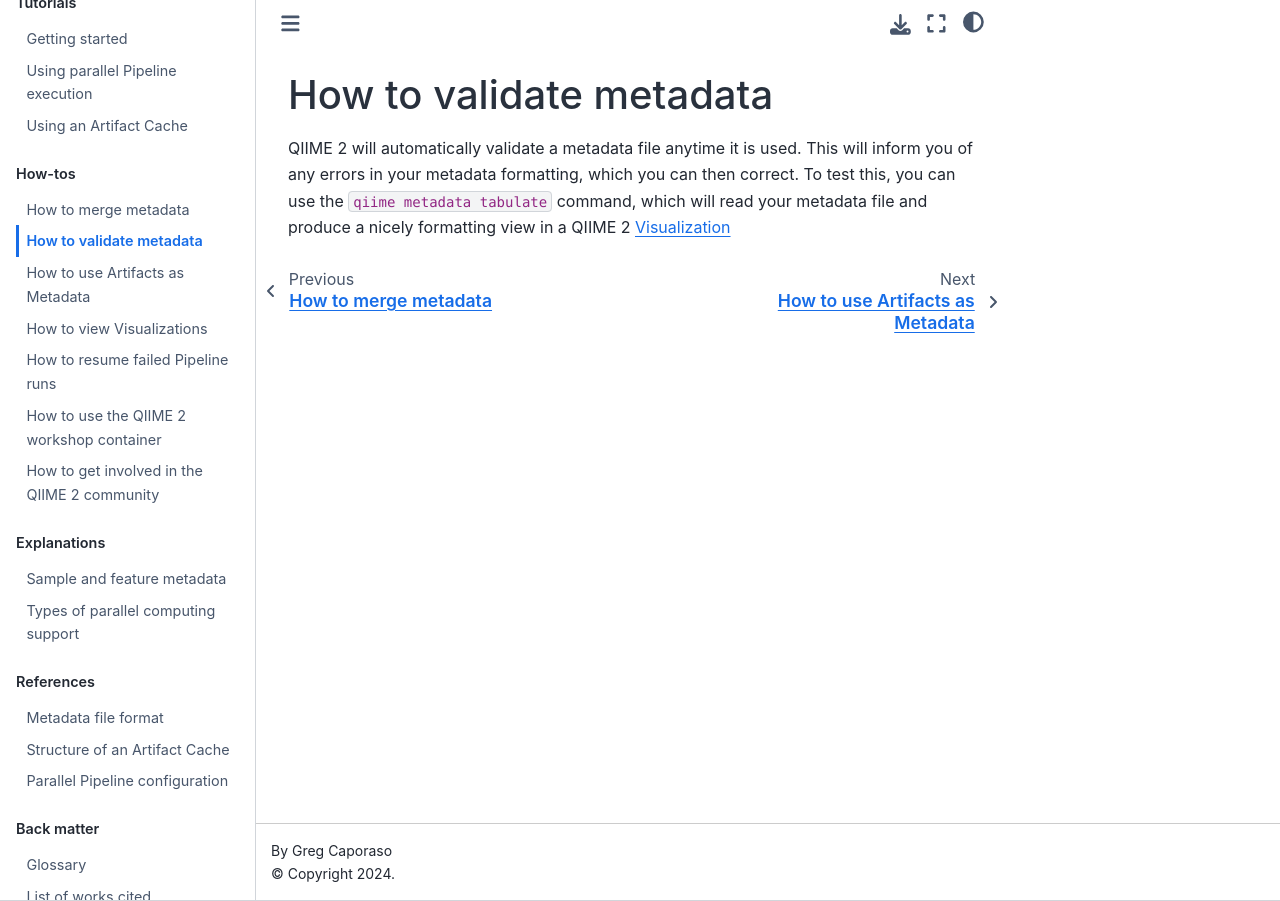
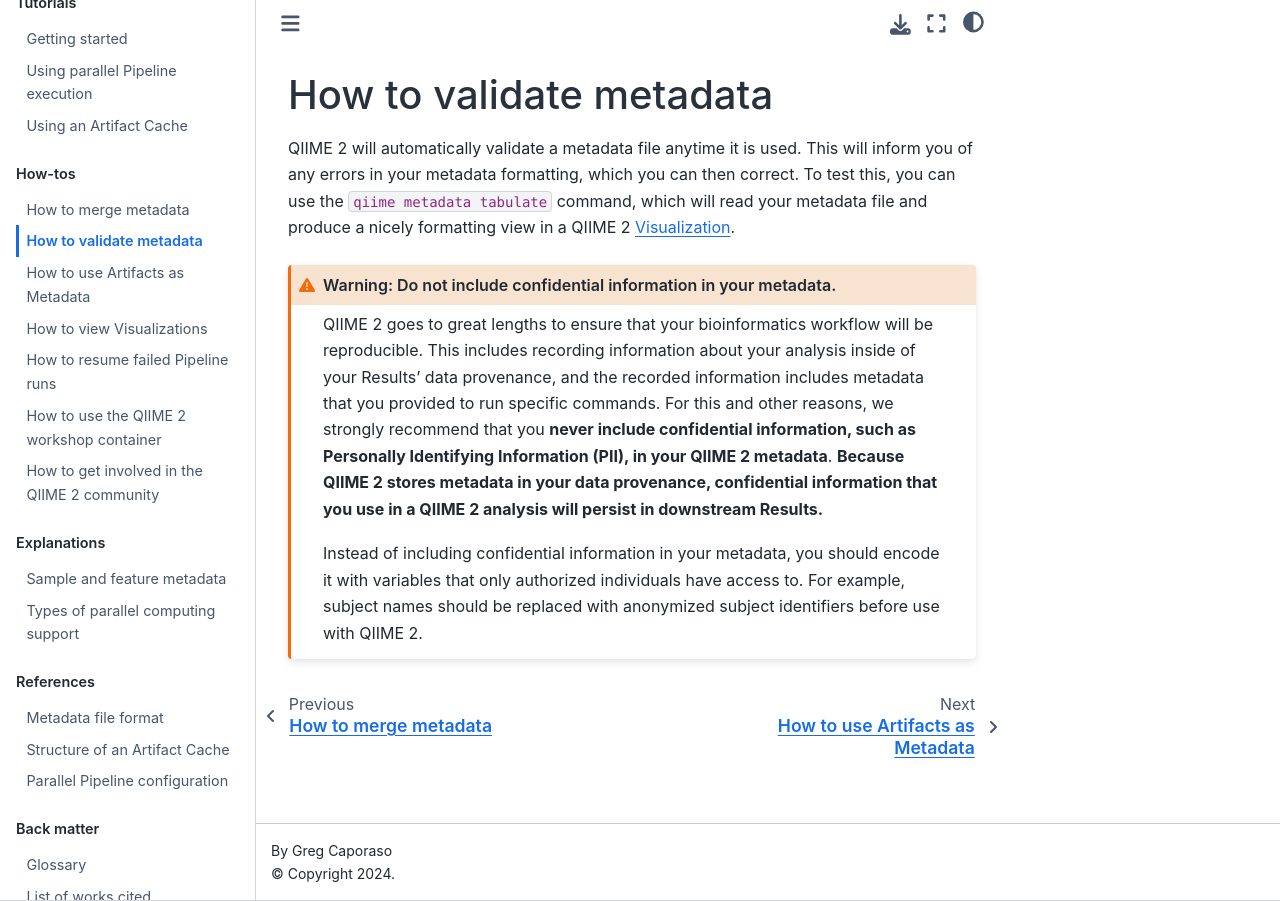
Before and after one commit to caporaso-lab/using-qiime2, a Jupyter Book: the page built from book/how-to-guides/validate-metadata.md, in a window 1280 px wide. Built offline with Jupyter Book 1.0.4 settings and Sphinx 7.4.7 and the Sphinx Book theme 1.1.4, drawn with Linux system fonts in a browser that asks for light colours.

Commit message:
add metadata in provenance warning (#27)

````diff
--- a/book/how-to-guides/validate-metadata.md
+++ b/book/how-to-guides/validate-metadata.md
@@ -3,4 +3,15 @@
 
 QIIME 2 will automatically validate a metadata file anytime it is used.
 This will inform you of any errors in your metadata formatting, which you can then correct.
-To test this, you can use the `qiime metadata tabulate` command, which will read your metadata file and produce a nicely formatting view in a QIIME 2 {term}`Visualization`
+To test this, you can use the `qiime metadata tabulate` command, which will read your metadata file and produce a nicely formatting view in a QIIME 2 {term}`Visualization`.
+
+```{admonition} Warning: Do not include confidential information in your metadata.
+:class: warning
+QIIME 2 goes to great lengths to ensure that your bioinformatics workflow will be reproducible.
+This includes recording information about your analysis inside of your Results' data provenance, and the recorded information includes metadata that you provided to run specific commands.
+For this and other reasons, we strongly recommend that you **never include confidential information, such as Personally Identifying Information (PII), in your QIIME 2 metadata**.
+**Because QIIME 2 stores metadata in your data provenance, confidential information that you use in a QIIME 2 analysis will persist in downstream Results.**
+
+Instead of including confidential information in your metadata, you should encode it with variables that only authorized individuals have access to.
+For example, subject names should be replaced with anonymized subject identifiers before use with QIIME 2.
+```
````
Also changed, not shown: book/references/metadata.md (+11 -0 lines).
